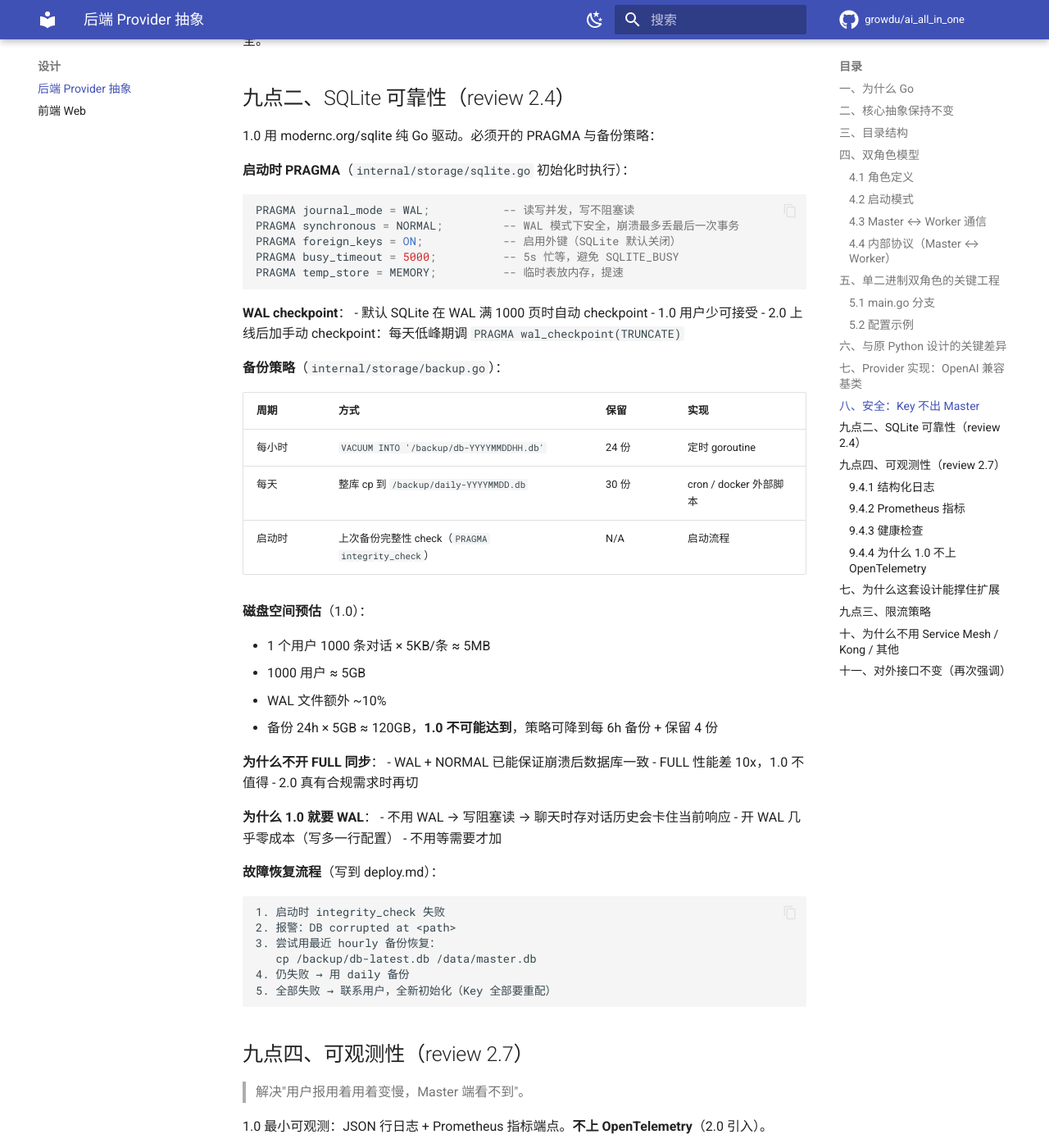
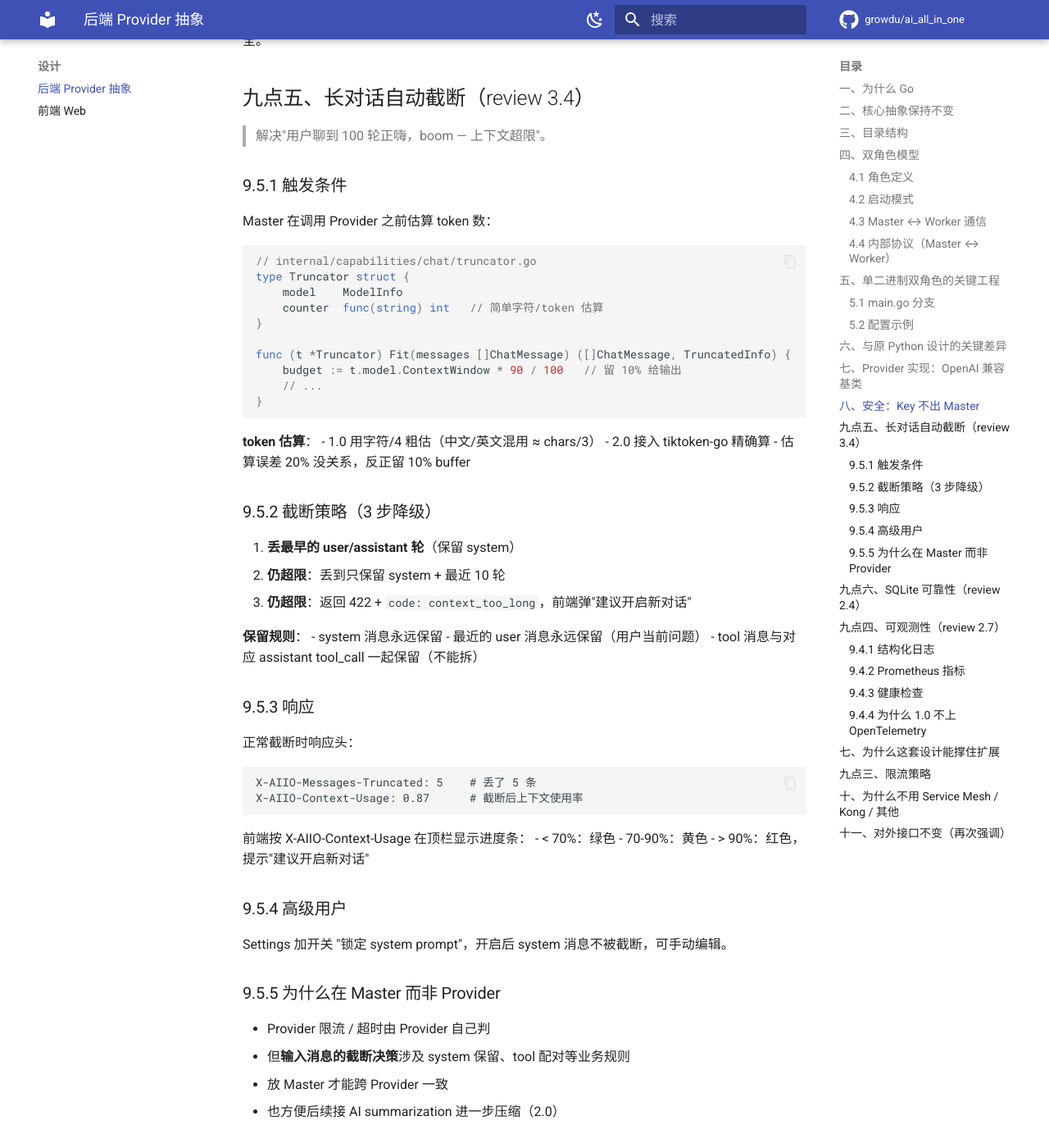
Before and after one commit to growdu/ai_all_in_one, an MkDocs documentation site: the page built from docs/backend/02-provider.md, in a window 1280 px wide and 1400 px high, scrolled down 8048 px. Shown: the whole window at 82% size. Built offline with MkDocs 1.6.1 and Material for MkDocs 9.7.7, drawn with Linux system fonts in a browser that asks for light colours; comment, search, counter and statistics services are not loaded; some of the changed text lies outside the part shown.

Commit message:
docs(backend): 长对话自动截断（解决 review 3.4）
变更 docs/backend/02-provider.md 新增 §九点五 长对话自动截断：

§9.5.1 触发条件
- Master 调用 Provider 前估 token（1.0 字符/4，2.0 tiktoken）
- 留 10% 输出 buffer

§9.5.2 3 步降级策略
1. 丢最早 user/assistant 轮（保留 system）
2. 仍超限：只保留 system + 最近 10 轮
3. 仍超限：422 + context_too_long

§9.5.3 响应头
- X-AIIO-Messages-Truncated
- X-AIIO-Context-Usage

§9.5.4 高级用户可锁 system prompt

§9.5.5 为什么在 Master 而非 Provider
- 业务规则（system/tool 配对）
- 跨 Provider 一致
- 2.0 可接 AI summarization

P1 计划见 .hermes/plans/2026-07-29_1630-design-review-p0.md。

````diff
--- a/docs/backend/02-provider.md
+++ b/docs/backend/02-provider.md
@@ -365,7 +365,69 @@ func Register(name, baseURL string, models []ModelInfo) {
 
 1.0 用 AES-GCM + 共享密钥；2.0 上 mTLS 后可考虑去掉这个 header，靠 mTLS 通道本身保证安全。
 
-## 九点二、SQLite 可靠性（review 2.4）
+## 九点五、长对话自动截断（review 3.4）
+
+> 解决"用户聊到 100 轮正嗨，boom — 上下文超限"。
+
+### 9.5.1 触发条件
+
+Master 在调用 Provider 之前估算 token 数：
+
+```go
+// internal/capabilities/chat/truncator.go
+type Truncator struct {
+    model    ModelInfo
+    counter  func(string) int   // 简单字符/token 估算
+}
+
+func (t *Truncator) Fit(messages []ChatMessage) ([]ChatMessage, TruncatedInfo) {
+    budget := t.model.ContextWindow * 90 / 100   // 留 10% 给输出
+    // ...
+}
+```
+
+**token 估算**：
+- 1.0 用字符/4 粗估（中文/英文混用 ≈ chars/3）
+- 2.0 接入 tiktoken-go 精确算
+- 估算误差 20% 没关系，反正留 10% buffer
+
+### 9.5.2 截断策略（3 步降级）
+
+1. **丢最早的 user/assistant 轮**（保留 system）
+2. **仍超限**：丢到只保留 system + 最近 10 轮
+3. **仍超限**：返回 422 + `code: context_too_long`，前端弹"建议开启新对话"
+
+**保留规则**：
+- system 消息永远保留
+- 最近的 user 消息永远保留（用户当前问题）
+- tool 消息与对应 assistant tool_call 一起保留（不能拆）
+
+### 9.5.3 响应
+
+正常截断时响应头：
+
+```
+X-AIIO-Messages-Truncated: 5    # 丢了 5 条
+X-AIIO-Context-Usage: 0.87      # 截断后上下文使用率
+```
+
+前端按 X-AIIO-Context-Usage 在顶栏显示进度条：
+- < 70%：绿色
+- 70-90%：黄色
+- > 90%：红色，提示"建议开启新对话"
+
+### 9.5.4 高级用户
+
+Settings 加开关 "锁定 system prompt"，开启后 system 消息不被截断，可手动编辑。
+
+### 9.5.5 为什么在 Master 而非 Provider
+
+- Provider 限流 / 超时由 Provider 自己判
+- 但**输入消息的截断决策**涉及 system 保留、tool 配对等业务规则
+- 放 Master 才能跨 Provider 一致
+- 也方便后续接 AI summarization 进一步压缩（2.0）
+
+## 九点六、SQLite 可靠性（review 2.4）
 
 1.0 用 modernc.org/sqlite 纯 Go 驱动。必须开的 PRAGMA 与备份策略：
 
````
